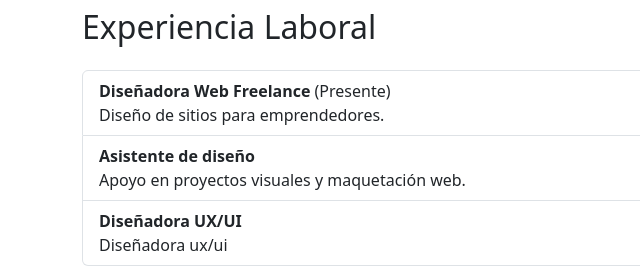
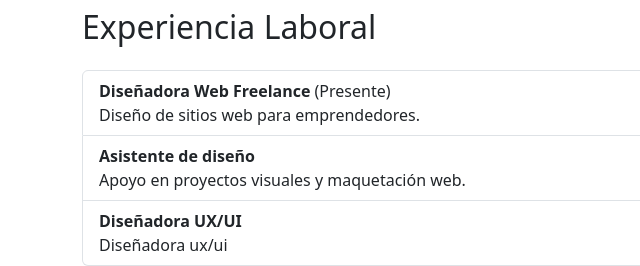
Before and after one commit to G1I2S/Portfolio, a plain HTML site: page index.html in a window 1280 px wide. Shown: the part 294-560 px from the top of the page, 0-640 px from the left. Drawn offline with nearby package versions, Linux system fonts and the light colour scheme; files that its build step writes are made by us from their sources.

Commit message:
Update local changes

```diff
--- a/index.html
+++ b/index.html
@@ -9,7 +9,7 @@
 </head>
 <body>
 
-  <!-- Barra de navegación -->
+
   <nav class="navbar navbar-expand-lg navbar-dark bg-dark sticky-top">
     <div class="container">
       <a class="navbar-brand" href="#">Gisela Astudillo</a>
@@ -52,7 +52,7 @@
     <ul class="list-group">
       <li class="list-group-item">
         <strong>Diseñadora Web Freelance</strong> (Presente)<br />
-        Diseño de sitios para emprendedores.
+        Diseño de sitios web para emprendedores.
       </li>
       <li class="list-group-item">
         <strong>Asistente de diseño</strong> <br />
```
